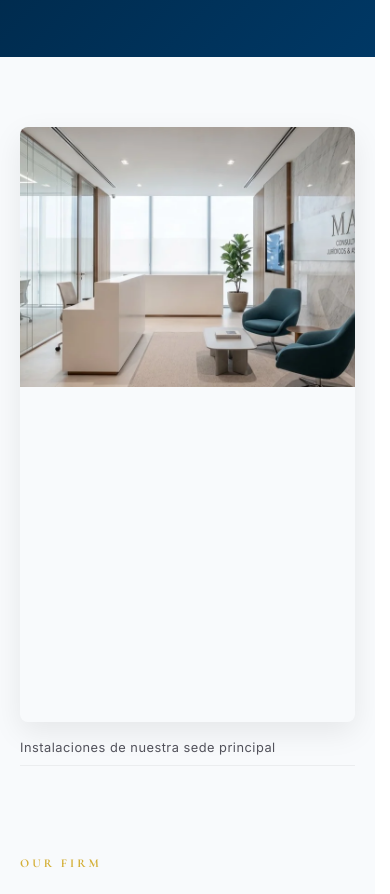
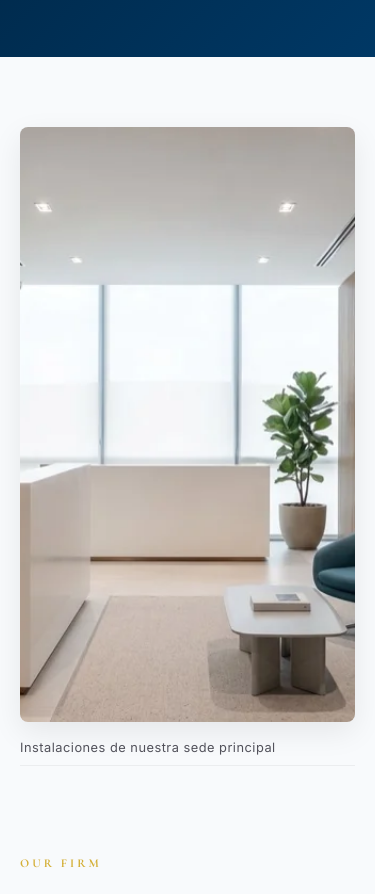
Before and after one commit to mcolina777-cpu/mac-consultores-site-clean, a Next.js app: page /en in a window 390 px wide. Shown: the part 1080-1974 px from the top of the page. Built offline with nearby package versions, Linux system fonts and the light colour scheme.

Commit message:
Ajustes específicos para eliminar espacio en blanco bajo imagen de firma en móvil

```diff
--- a/src/app/globals.css
+++ b/src/app/globals.css
@@ -1082,33 +1082,33 @@ nav .nav-links a {
         width: 100%;
     }
 
-    /* En móvil, las secciones ya controladas no necesitan padding genérico tan grande */
+    /* En móvil, base más baja y secciones clave muy compactas */
     section {
-        padding: 32px 0; /* valor base más bajo */
-    }
-
-    /* Ajuste quirúrgico para la sección de la firma en home */
+        padding: 32px 0;
+    }
+
+    /* Firma: casi pegada a la siguiente sección */
     .section-firma {
-        padding-top: 16px;   /* mucho menos espacio arriba */
-        padding-bottom: 12px;/* casi pega con la siguiente sección */
-    }
-
-    /* Ajuste específico para "Estrategias Representativas" en home */
+        padding-top: 8px;
+        padding-bottom: 4px;
+    }
+
+    /* Estrategias: título muy cercano a la firma */
     .section-strategies {
-        padding-top: 12px;   /* el título sube visualmente hacia la imagen */
-        padding-bottom: 28px;
-    }
-
-    /* Comportamiento más compacto de la imagen dentro de section-firma en móvil */
+        padding-top: 8px;
+        padding-bottom: 24px;
+    }
+
+    /* Imagen de recepción en sección firma: sin límite rígido en móvil */
     .section-firma .img-reveal img {
         height: auto;
-        max-height: 260px;   /* bajamos el techo de altura para móvil */
+        max-height: none;   /* quitamos el techo de 260px */
         object-fit: cover;
     }
 
-    /* Imagen vertical de recepción en home: aún más controlada en móvil */
+    /* Imagen vertical de recepción en home: igual, sin techo adicional */
     .section-firma .img-reveal.img-vertical img {
-        max-height: 260px;   /* igual que la regla anterior, no más alta */
+        max-height: none;
     }
 
     .grid-split, .grid-2, .grid-3 {
@@ -1116,6 +1116,7 @@ nav .nav-links a {
         gap: 24px;
     }
 
+    /* Techo general para otras imágenes (no afecta a la firma por mayor especificidad) */
     .img-reveal img {
         max-height: 320px;
     }
```
